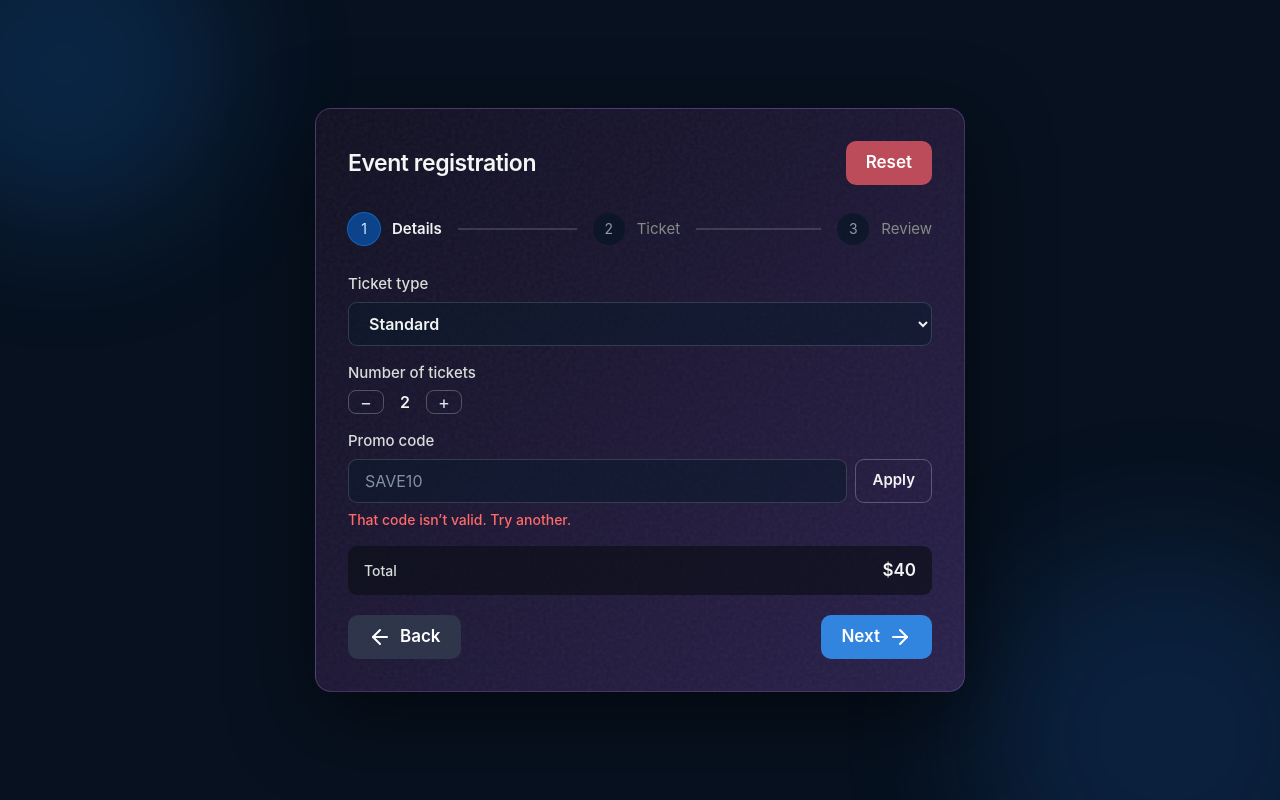
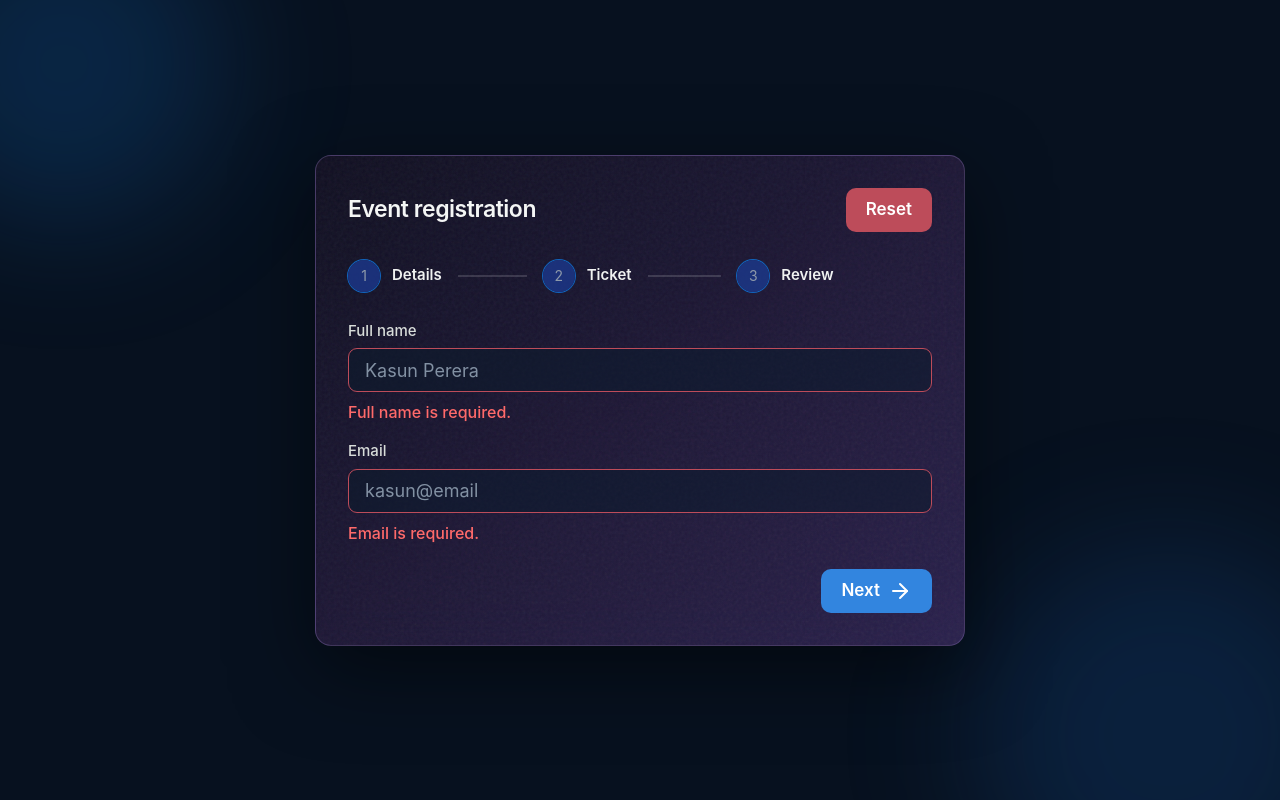
Before and after one commit to rohitha-kodikara/event-registration-wizard, a React (Vite) app: page / in a window 1280 px wide. Both pictures are taken after a click on the button "Next". Built offline with nearby package versions, Linux system fonts and the light colour scheme.

Commit message:
added eventTicket component logics

```diff
--- a/src/App.jsx
+++ b/src/App.jsx
@@ -1,40 +1,204 @@
-import React from 'react'
+import React, { useMemo } from 'react'
 import EventDetails from './components/event/details/EventDetails'
 import EventTicket from './components/event/ticket/EventTicket'
 import EventReview from './components/event/review/EventReview'
 import { useState } from 'react'
-import {registrationSteps,defaultRegStep} from './data/data'
+import {registrationSteps,defaultRegStep,ticketTypes,promoCodes} from './data/data'
 
 
 const App = () => {
   // State to manage the current registration step
-  const [currentStep, setCurrentStep] = useState(defaultRegStep)
+  const [currentStep, setCurrentStep] = useState(defaultRegStep);
 
+  //-------------------detailsSectionStates----------------------------------
+  //name field state from the details section
+  const [userDetails, setUserDetails] = useState({
+    fullName: '',
+    email: '',
+  });
 
+  //setting userDetails errors
+  const [userDetailsErrors, setUserDetailsErrors] = useState({
+    fullName: '',
+    email: '',
+  });
+
+  //-------------------ticketSectionStates----------------------------------
+  const [ticketType, setTicketType] = useState(''); // Default to the first ticket type
+  const [ticketQuantity, setTicketQuantity] = useState(1);
+  const[promoCode, setPromoCode] = useState(''); // State to store the promo code
+  // const[ticketInfo, setTicketInfo] = useState({});
+const [appliedPromoCode, setAppliedPromoCode] = useState('');
+
+  //event ticket validation
+  const[validateEventTicket, setValidateEventTicket] = useState({
+    ticketTypeError: '',
+    promoCodeError: '',
+  })
+
+ // Function to handle moving to the next step
  function handleNextStep() {
   setCurrentStep((currentStep) => {
     const currentIndex = registrationSteps.findIndex(
       (step) => step.name === currentStep
     )
-
     const nextStep = registrationSteps[currentIndex + 1]
-
     return nextStep ? nextStep.name : currentStep
   })
 }
 
-
+ // Function to handle moving to the previous step
  function handlePrevStep() {
   setCurrentStep((currentStep) => {
     const currentIndex = registrationSteps.findIndex(
       (step) => step.name === currentStep
     )
-
     const previousStep = registrationSteps[currentIndex - 1]
-
     return previousStep ? previousStep.name : currentStep
   })
 }
+
+ //------------------validateDetailsSection------------------------------
+//validating details section
+function validateDetails(userDetails) {
+  const errors = {};
+  const fullName = userDetails.fullName.trim();
+  const email = userDetails.email.trim();
+  const namePattern = /^[\p{L}]+(?:[ '-][\p{L}]+)*$/u;
+  const emailPattern = /^[^\s@]+@[^\s@]+\.[^\s@]{2,}$/;
+
+  if (!fullName) {
+    errors.fullName = 'Full name is required.';
+  } else if (!namePattern.test(fullName)) {
+    errors.fullName =
+      'Name can contain only letters, spaces, hyphens, and apostrophes.';
+  }
+
+  if (!email) {
+    errors.email = 'Email is required.';
+  } else if (!emailPattern.test(email)) {
+    errors.email = 'Please enter a valid email address.';
+  }
+  return errors;
+}
+
+
+
+ //------------------handleDetailsSubmission------------------------------
+function handleDetailsSubmission(event) {
+  event.preventDefault();
+  const errors = validateDetails(userDetails);
+
+  // errors state eka update karanawa (error nathi field ekata '' )
+  setUserDetailsErrors({
+    fullName: errors.fullName || '',
+    email: errors.email || '',
+  });
+
+  // errors nathnam withrak userDetails save karala next step ekata yanawa
+  if (Object.keys(errors).length === 0) {
+    setUserDetails({
+      fullName: userDetails.fullName.trim(),
+      email: userDetails.email.trim(),
+    });
+    handleNextStep();
+  }
+}
+
+//------------------handleTicketSubmission-----------------------
+//validate event ticket section
+function validateTicketForm(ticketType) {
+  const errors = {};
+
+  if (!ticketType) {
+    errors.ticketType = 'Please select a ticket type.';
+  }
+
+  return errors;
+}
+
+//validate promo code separately because there is a apply button and it has its own errors.
+function validatePromocode(promoCode) {
+  const normalizedPromoCode = promoCode.trim().toUpperCase();
+  const promoCodePattern = /^[A-Z0-9]{1,10}$/;
+  let promoCodeError = '';
+
+  if (!normalizedPromoCode) {
+    promoCodeError = 'Please enter a promo code.';
+  } else if (!promoCodePattern.test(normalizedPromoCode)) {
+    promoCodeError =
+      'Promo code must contain only letters and numbers and cannot exceed 10 characters.';
+  } else if (
+    !promoCodes.some((promo) => promo.code === normalizedPromoCode)
+  ) {
+    promoCodeError = 'Invalid promo code. Please try again.';
+  }
+
+  setValidateEventTicket((previousState) => ({
+    ...previousState,
+    promoCodeError,
+  }));
+
+  if (promoCodeError) {
+    setAppliedPromoCode('');
+    return false;
+  }
+
+  setAppliedPromoCode(normalizedPromoCode);
+  return true;
+}
+function handleTicketSubmission(event) {
+  event.preventDefault();
+ const ticketErrors = validateTicketForm(ticketType);
+  // errors state eka update karanawa (error nathi field ekata '' )
+  setValidateEventTicket({
+    ticketTypeError: ticketErrors.ticketType || '',
+    promoCodeError: ticketErrors.promoCode || '',
+  });
+
+  if (Object.keys(ticketErrors).length === 0) {
+
+    const ticketUnitPrice = ticketTypes.find((ticket) => ticket.name === ticketType)?.price || 0;
+
+    // setTicketInfo({
+    //   name: userDetails.fullName,
+    //   email: userDetails.email,
+    //   ticketType: ticketType,
+    //   ticketQuantity: ticketQuantity,
+    //   promoCode: promoCode,
+    //   ticketPrice: ticketUnitPrice,
+    // });
+    handleNextStep();
+  }
+
+}
+const maxNumOfTickets = 10; // Maximum number of tickets allowed
+
+//get ticket price for calculating total price
+
+
+const totalPrice = useMemo(() => {
+  const ticketUnitPrice =
+    ticketTypes.find((ticket) => ticket.name === ticketType)?.price || 0;
+
+  const appliedPromo = promoCodes.find(
+    (promo) => promo.code === appliedPromoCode
+  );
+
+  if (!appliedPromo) {
+    return ticketUnitPrice * ticketQuantity;
+  }
+
+  if (appliedPromo.type === 'percent') {
+    const discount = ticketUnitPrice * (appliedPromo.value / 100);
+
+    return (ticketUnitPrice - discount) * ticketQuantity;
+  }
+  return (ticketUnitPrice - appliedPromo.value) * ticketQuantity;
+
+}, [ticketType, ticketQuantity, appliedPromoCode]);
+
+
 
 
   return (
@@ -43,18 +207,43 @@ const App = () => {
       <div className="pointer-events-none absolute -bottom-32 -right-20 h-96 w-96 rounded-full bg-[#1b5fb2]/20 blur-3xl" />
 
     {currentStep === 'details' && (
-  <EventDetails handleNextStep={handleNextStep} />
+  <EventDetails
+  handleNextStep={handleNextStep}
+  userDetails={userDetails}
+  setUserDetails={setUserDetails}
+  handleDetailsSubmission={handleDetailsSubmission}
+  userDetailsErrors={userDetailsErrors}
+  currentStep={currentStep}
+  />
 )}
 
 {currentStep === 'ticket' && (
   <EventTicket
     handleNextStep={handleNextStep}
     handlePrevStep={handlePrevStep}
+    currentStep={currentStep}
+    handleTicketSubmission={handleTicketSubmission}
+    setTicketType={setTicketType}
+    ticketType={ticketType}
+    ticketQuantity={ticketQuantity}
+    setTicketQuantity={setTicketQuantity}
+    maxNumOfTickets={maxNumOfTickets}
+    promoCode={promoCode}
+    setPromoCode={setPromoCode}
+    validateEventTicket={validateEventTicket}
+    validatePromocode={validatePromocode}
+    totalPrice={totalPrice}
   />
 )}
 
 {currentStep === 'review' && (
-  <EventReview handlePrevStep={handlePrevStep} />
+  <EventReview
+  handlePrevStep={handlePrevStep}
+  currentStep={currentStep}
+   totalPrice={totalPrice}
+   handleNextStep={handleNextStep}
+   discount={appliedPromoCode ? promoCodes.find((promo) => promo.code === appliedPromoCode)?.value : 0}
+  />
 )}
 
 
--- a/src/components/event/ProgressFlow.jsx
+++ b/src/components/event/ProgressFlow.jsx
@@ -1,37 +1,31 @@
+import {registrationSteps} from "../../data/data";
+
+const ProgressFlow = ({currentStep}) => {
+
+  const currentStepIndex = registrationSteps.findIndex((step) => step.name === currentStep);
 
 
-const ProgressFlow = () => {
   return (
     <nav aria-label="Registration progress" className="mt-7">
           <ol className="flex items-center">
-            <li className="flex min-w-0 flex-1 items-center">
+
+        {
+          registrationSteps.map((step, index) => (
+            <li key={step.name} className="flex min-w-0 flex-1 items-center">
               <div className="flex shrink-0 items-center gap-3">
-                <span className="flex h-8 w-8 items-center justify-center rounded-full bg-[#0c438a] text-sm text-[#d9ebff] ring-1 ring-[#1164bd]">
-                  1
+                <span className={`flex h-8 w-8 items-center justify-center rounded-full ${index < currentStepIndex ? 'bg-[#06910f]' : 'bg-blue-900/80 text-sm text-[#8e9aaa] ring-1 ring-[#1164bd]'}`}>
+                  {index + 1}
                 </span>
-                <span className="text-[15px] font-semibold text-[#f0f2f1]">Details</span>
+                <span className="text-[15px] font-semibold text-[#f0f2f1]">{step.label}</span>
               </div>
+             {index !== registrationSteps.length - 1 && (
               <span className="mx-3 h-[2px] min-w-5 flex-1 bg-white/15 sm:mx-4" />
+            )}
+              {/* <span className="mx-3 h-[2px] min-w-5 flex-1 bg-white/15 sm:mx-4" /> */}
             </li>
+          ))
+        }
 
-            <li className="flex min-w-0 flex-1 items-center">
-              <div className="flex shrink-0 items-center gap-3">
-                <span className="flex h-8 w-8 items-center justify-center rounded-full bg-[#0a1727]/80 text-sm text-[#8e9aaa]">
-                  2
-                </span>
-                <span className="text-[15px] text-[#858b87]">Ticket</span>
-              </div>
-              <span className="mx-3 h-[2px] min-w-5 flex-1 bg-white/15 sm:mx-4" />
-            </li>
-
-            <li className="flex items-center">
-              <div className="flex shrink-0 items-center gap-3">
-                <span className="flex h-8 w-8 items-center justify-center rounded-full bg-[#0a1727]/80 text-sm text-[#8e9aaa]">
-                  3
-                </span>
-                <span className="text-[15px] text-[#858b87]">Review</span>
-              </div>
-            </li>
           </ol>
         </nav>
   )
--- a/src/components/event/details/EventDetails.jsx
+++ b/src/components/event/details/EventDetails.jsx
@@ -3,11 +3,18 @@ import EventCard from '../../ui/EventCard'
 import EventButton from '../../ui/EventButton'
 import { ArrowRight } from 'lucide-react'
 
-const EventDetails = ({ handleNextStep }) => {
+const EventDetails = ({
+
+  handleDetailsSubmission,
+  userDetails,
+  setUserDetails,
+  userDetailsErrors,
+  currentStep }) => {
+
   return (
-<EventCard
+<EventCard currentStep={currentStep}
  >
-        <form className="mt-7 space-y-4">
+        <form className="mt-7 space-y-4" onSubmit={handleDetailsSubmission}>
           <div>
             <label
               htmlFor="full-name"
@@ -19,8 +26,19 @@ const EventDetails = ({ handleNextStep }) => {
               id="full-name"
               type="text"
               placeholder="Kasun Perera"
-              className="h-11 w-full rounded-[9px] border border-white/15 bg-[#0b1a2c]/55 px-4 text-[18px] text-[#f1f4f2] placeholder:text-[#8291a3] outline-none transition-colors focus:border-[#4b9bea] focus:ring-1 focus:ring-[#4b9bea]"
+              className={`h-11 w-full rounded-[9px] border bg-[#0b1a2c]/55 px-4 text-[18px] text-[#f1f4f2] placeholder:text-[#8291a3] outline-none transition-colors ${
+              userDetailsErrors.fullName
+                ? 'border-[#bd4c5a] focus:border-[#f07883]'
+                : 'border-white/15 focus:border-[#4b9bea]'
+            }`}
+              value={userDetails.fullName}
+              onChange={(e) => setUserDetails({...userDetails, fullName: e.target.value})}
             />
+            {userDetailsErrors.fullName && (
+            <p className="mt-2 text-[16px] font-medium text-[#ff6a6a]">
+              {userDetailsErrors.fullName}
+            </p>
+          )}
           </div>
 
           <div>
@@ -31,19 +49,26 @@ const EventDetails = ({ handleNextStep }) => {
               Email
             </label>
             <input
+              value={userDetails.email}
+              onChange={(e) => setUserDetails({...userDetails, email: e.target.value})}
               id="email"
               type="email"
-              defaultValue="kasun@email"
-              aria-invalid="true"
-              className="h-11 w-full rounded-[9px] border border-[#bd4c5a] bg-[#0b1a2c]/55 px-4 text-[18px] font-semibold text-[#f2f4f3] outline-none transition-colors focus:border-[#f07883] focus:ring-1 focus:ring-[#bd4c5a]"
+              placeholder="kasun@email"
+               className={`h-11 w-full rounded-[9px] border bg-[#0b1a2c]/55 px-4 text-[18px] text-[#f2f4f3] placeholder:text-[#8291a3] outline-none transition-colors ${
+              userDetailsErrors.email
+                ? 'border-[#bd4c5a] focus:border-[#f07883]'
+                : 'border-white/15 focus:border-[#4b9bea]'
+            }`}
             />
+             {userDetailsErrors.email && (
             <p className="mt-2 text-[16px] font-medium text-[#ff6a6a]">
-              Please enter a valid email address.
+              {userDetailsErrors.email}
             </p>
+          )}
           </div>
 
           <div className="flex justify-end pt-2">
-            <EventButton  bgColor="bg-[#3285df]" icon={<ArrowRight />} onClick={handleNextStep}>
+            <EventButton  bgColor="bg-[#3285df]" icon={<ArrowRight />} onClick={handleDetailsSubmission}>
               Next
             </EventButton>
           </div>
--- a/src/components/event/ticket/EventTicket.jsx
+++ b/src/components/event/ticket/EventTicket.jsx
@@ -1,13 +1,41 @@
-import React from 'react'
+
 import EventCard from '../../ui/EventCard'
 import EventButton from '../../ui/EventButton'
 import { ArrowLeft, ArrowRight } from 'lucide-react'
+import {ticketTypes} from '../../../data/data'
 
-const EventTicket = ({ handleNextStep, handlePrevStep }) => {
+const EventTicket = ({
+  handleTicketSubmission,
+  validateEventTicket,
+  handlePrevStep,
+  currentStep,
+  setTicketType,
+  ticketType,
+  ticketQuantity,
+  setTicketQuantity,
+  maxNumOfTickets,
+  promoCode,
+  setPromoCode,
+  validatePromocode,
+  totalPrice
+  }) => {
+
+    function handleIncrement() {
+      if (ticketQuantity < maxNumOfTickets) {
+        setTicketQuantity((prevQuantity) => prevQuantity + 1);
+      }
+    }
+
+    function handleDecrement() {
+      setTicketQuantity((prevQuantity) => Math.max(1, prevQuantity - 1));
+    }
+
+
+
   return (
-      <EventCard>
+      <EventCard currentStep={currentStep}>
 
-        <form className="mt-7 space-y-4">
+        <form onSubmit={handleTicketSubmission} className="mt-7 space-y-4">
           <div>
             <label
               htmlFor="ticket-type"
@@ -16,12 +44,31 @@ const EventTicket = ({ handleNextStep, handlePrevStep }) => {
               Ticket type
             </label>
             <select
+              value={ticketType}
+              onChange={(e) => setTicketType(e.target.value)}
+              name="ticket-type"
               id="ticket-type"
-              defaultValue="standard"
               className="h-11 w-full rounded-[9px] border border-white/15 bg-[#0b1a2c]/55 px-4 text-[16px] font-semibold text-[#f1f4f2] outline-none transition-colors focus:border-[#4b9bea] focus:ring-1 focus:ring-[#4b9bea]"
             >
-              <option value="standard">Standard</option>
+            <option value="" disabled>
+            Select a ticket type
+          </option>
+              {
+                ticketTypes.map((ticketType) => (
+
+                  <option
+                    key={ticketType.id}
+                    value={ticketType.name}
+                    className="bg-[#25183d] text-white"
+                  >
+                    {ticketType.name}
+                  </option>
+                ))
+              }
             </select>
+            <p className="mt-1.5 text-[14px] font-medium text-[#f04d30]">
+              {validateEventTicket.ticketTypeError}
+            </p>
           </div>
 
           <div>
@@ -29,19 +76,21 @@ const EventTicket = ({ handleNextStep, handlePrevStep }) => {
               Number of tickets
             </span>
             <div className="flex items-center gap-4">
-              <button
+              <EventButton
+                bgColor="bg-blue-700/50"
                 type="button"
-                className="flex h-6 w-9 items-center justify-center rounded-[8px] border border-white/25 text-[18px] text-[#dce5ed]"
+                onClick={handleDecrement}
               >
-                −
-              </button>
-              <span className="text-[16px] font-semibold text-[#f1f4f2]">2</span>
-              <button
+               <span className="text-[18px] font-extrabold"> −</span>
+              </EventButton>
+              <span className="text-[16px] font-semibold text-[#f1f4f2]">{ticketQuantity}</span>
+              <EventButton
                 type="button"
-                className="flex h-6 w-9 items-center justify-center rounded-[8px] border border-white/25 text-[18px] text-[#dce5ed]"
+                bgColor="bg-blue-700/50"
+               onClick={handleIncrement}
               >
-                +
-              </button>
+                <span className="text-[18px] font-extrabold">+</span>
+              </EventButton>
             </div>
           </div>
 
@@ -54,26 +103,28 @@ const EventTicket = ({ handleNextStep, handlePrevStep }) => {
             </label>
             <div className="flex gap-2">
               <input
+                value={promoCode}
+                onChange={(e) => setPromoCode(e.target.value)}
                 id="promo-code"
                 type="text"
                 placeholder="SAVE10"
                 className="h-11 min-w-0 flex-1 rounded-[9px] border border-white/15 bg-[#0b1a2c]/55 px-4 text-[16px] text-[#f1f4f2] placeholder:text-[#8291a3] outline-none transition-colors focus:border-[#4b9bea] focus:ring-1 focus:ring-[#4b9bea]"
               />
-              <button
+              <EventButton
+                onClick={() => validatePromocode(promoCode)}
                 type="button"
-                className="h-11 rounded-[9px] border border-white/25 px-4 text-[15px] font-semibold text-[#f1f4f2] transition-colors hover:bg-white/10"
-              >
+                bgColor="bg-gray-700/70">
                 Apply
-              </button>
+              </EventButton>
             </div>
-            <p className="mt-1.5 text-[14px] font-medium text-[#ff6a6a]">
-              That code isn’t valid. Try another.
+            <p className="mt-1.5 text-[14px] font-medium text-[#f04d30]">
+              {validateEventTicket.promoCodeError}
             </p>
           </div>
 
           <div className="flex items-center justify-between rounded-[9px] bg-[#0b0f16]/65 px-4 py-3 text-[14px]">
             <span className="font-medium text-[#d8ddda]">Total</span>
-            <span className="text-[17px] font-semibold text-[#f1f4f2]">$40</span>
+            <span className="text-[17px] font-semibold text-[#f1f4f2]">{totalPrice.toFixed(2)}</span>
           </div>
 
           <div className="flex justify-between pt-1">
@@ -83,7 +134,7 @@ const EventTicket = ({ handleNextStep, handlePrevStep }) => {
             Back
            </EventButton>
             <EventButton icon={<ArrowRight />} bgColor="bg-[#3285df]"
-            onClick={handleNextStep}
+            onClick={handleTicketSubmission}
             >
               Next
             </EventButton>
--- a/src/components/ui/EventButton.jsx
+++ b/src/components/ui/EventButton.jsx
@@ -5,7 +5,7 @@ const EventButton = ({children, icon,bgColor, iconPosition = 'after',onClick}) =
     <button
             onClick={onClick}
               type="button"
-              className={`cursor-pointer inline-flex h-11 items-center gap-2 rounded-[10px] ${bgColor} px-5 text-[17px] font-semibold text-white  transition-colors hover:bg-[#4395ed] focus:outline-none focus:ring-2 focus:ring-[#75b8f5] focus:ring-offset-2 focus:ring-offset-[#142235]`}
+              className={`cursor-pointer inline-flex h-11 items-center gap-2 rounded-[10px] ${bgColor} px-5 text-[17px] font-semibold text-white  transition-colors hover:bg-[#4395ed] focus:outline-none `}
             >
                {iconPosition === 'before' && icon}
               {children}
--- a/src/components/ui/EventCard.jsx
+++ b/src/components/ui/EventCard.jsx
@@ -2,9 +2,9 @@
 import EventButton from './EventButton'
 import ProgressFlow from '../event/ProgressFlow'
 
-const EventCard = ({children}) => {
+const EventCard = ({children,currentStep}) => {
   return (
-    <section className="relative w-full max-w-[650px] overflow-hidden rounded-2xl border border-[#9a82c5]/35 bg-gradient-to-br from-[#120d21]/75 via-[#25183d]/70 to-[#3b2761]/65 px-7 py-7 shadow-[0_24px_80px_rgba(0,0,0,0.5)] backdrop-blur-xl sm:px-8 sm:py-8">
+    <section className="relative w-full max-w-[650px] overflow-hidden rounded-2xl border border-[#9a82c5]/35 bg-gradient-to-br from-[#120d21]/75 via-[#25183d]/70 to-[#3b2761]/65 px-7 py-7 shadow-[0_24px_80px_rgba(0,0,0,0.5)] backdrop-blur-xl sm:px-8 sm:py-8 ">
         <span
           aria-hidden="true"
           className="pointer-events-none absolute inset-0 opacity-[0.12] mix-blend-screen"
@@ -22,7 +22,7 @@ const EventCard = ({children}) => {
         Reset
         </EventButton>
         </div>
-        <ProgressFlow />
+        <ProgressFlow currentStep={currentStep} />
             {children}
         </div>
       </section>
--- a/src/data/data.js
+++ b/src/data/data.js
@@ -8,7 +8,7 @@ const ticketTypes = [
  const promoCodes = [
   { code: 'SAVE10', type: 'percent', value: 10 },
   { code: 'STUDENT20', type: 'percent', value: 20 },
-  { code: 'WELCOME5', type: 'fixed', value: 5 },
+  { code: 'WELCOME5', type: 'fixed', value: 26 },
 ]
 
  const registrationSteps = [
```
Also changed, not shown: src/components/event/review/EventReview.jsx (+4 -4 lines).
